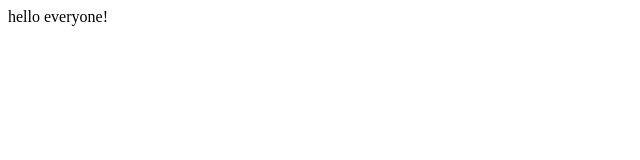
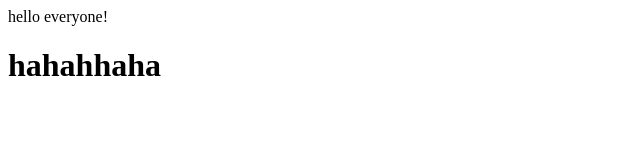
Before and after one commit to nishuo102/mysite, a plain HTML site: page index.html in a window 1280 px wide. Shown: the whole page, without its empty margins (0-640 px from the left). Drawn offline with Linux system fonts and the light colour scheme.

Commit message:
hahhahahhahahh

```diff
--- a/index.html
+++ b/index.html
@@ -1 +1,2 @@
 hello everyone!
+<h1>hahahhaha</h1>
```
